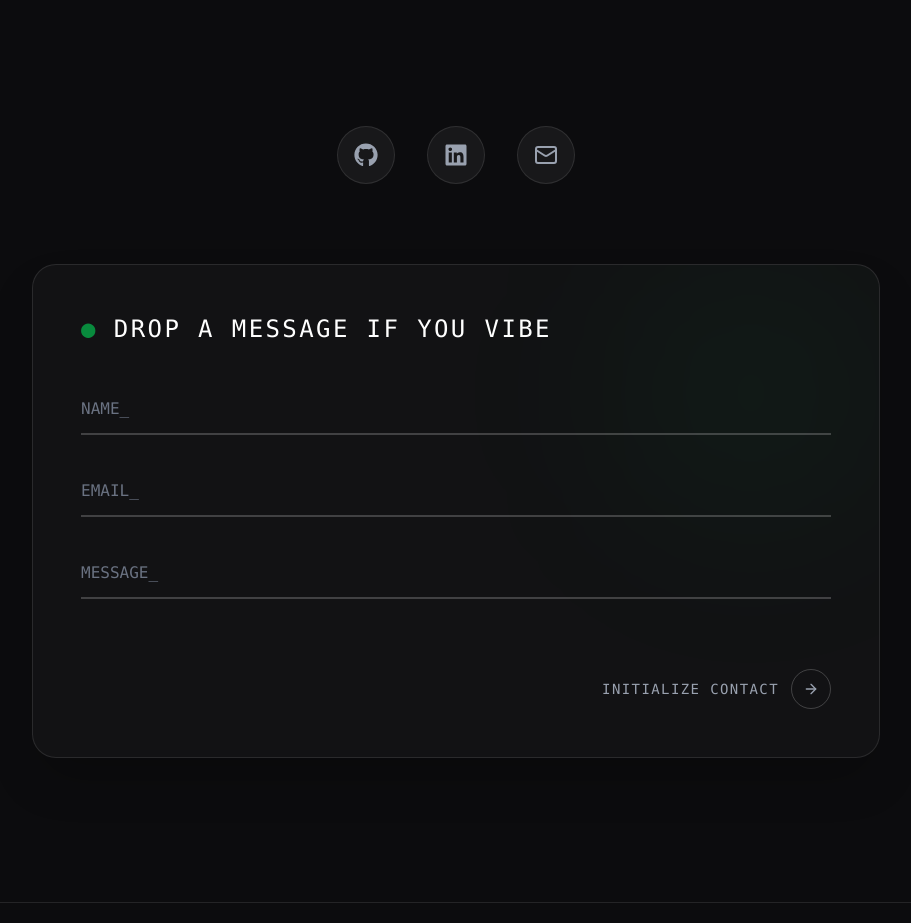
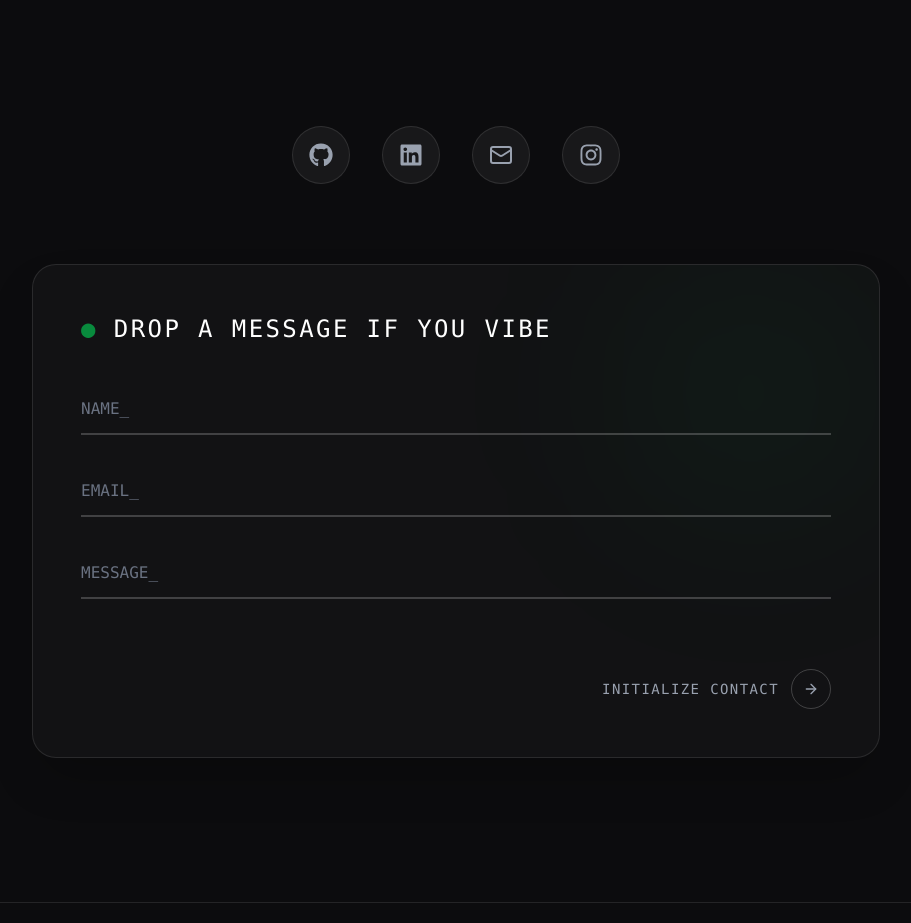
Before and after one commit to ambuj25-crypto/portfolio, a Next.js app: page / in a window 1280 px wide. Shown: the part 7140-8063 px from the top of the page, without its empty margins (184-1095 px from the left). Built offline with nearby package versions, Linux system fonts and the light colour scheme.

Commit message:
added the instagram profile

```diff
--- a/src/components/Contact.tsx
+++ b/src/components/Contact.tsx
@@ -2,8 +2,8 @@
 
 import { useState } from "react";
 import { motion } from "framer-motion";
-import { Mail, ArrowRight } from "lucide-react";
-import { FaGithub, FaLinkedin } from "react-icons/fa";
+import { Mail, ArrowRight, CircleFadingPlus } from "lucide-react";
+import { FaGithub, FaInstagram, FaLinkedin } from "react-icons/fa";
 import Link from "next/link";
 
 export default function Contact() {
@@ -34,6 +34,7 @@ export default function Contact() {
     { name: "GitHub", icon: <FaGithub className="w-6 h-6" />, href: "https://github.com/ambuj25-crypto" },
     { name: "LinkedIn", icon: <FaLinkedin className="w-6 h-6" />, href: "https://www.linkedin.com/in/ambuj-mishra-b308bb290/?skipRedirect=true" },
     { name: "Email", icon: <Mail className="w-6 h-6" />, href: "mailto:ambujmishra2507@gmail.com" },
+    { name: "Instagram", icon: <FaInstagram className="w-6 h-6" />, href: "https://www.instagram.com/buildwithambuj?igsh=ZTAyenRmNjFod2xl" },
   ];
 
   return (
```
